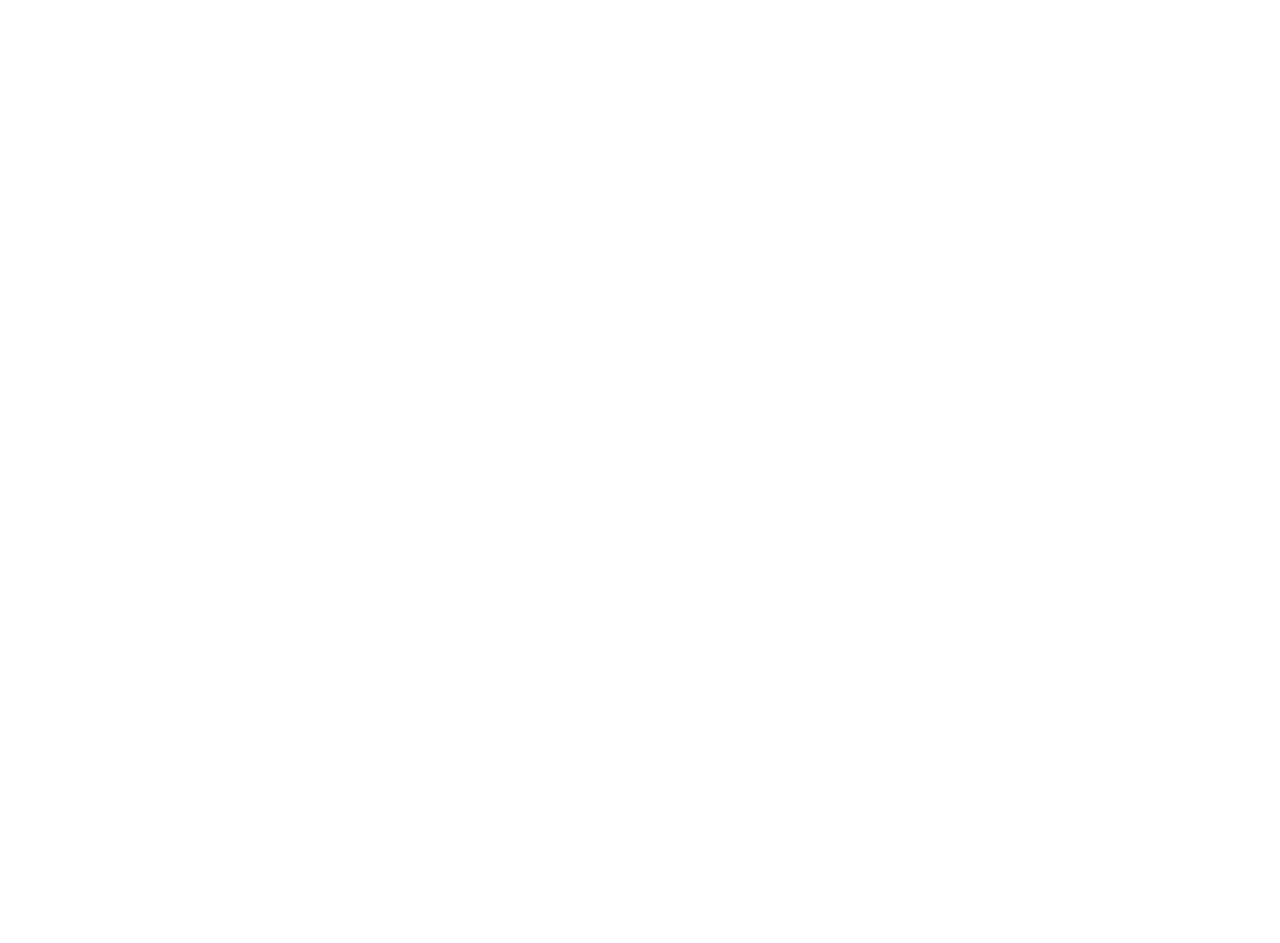
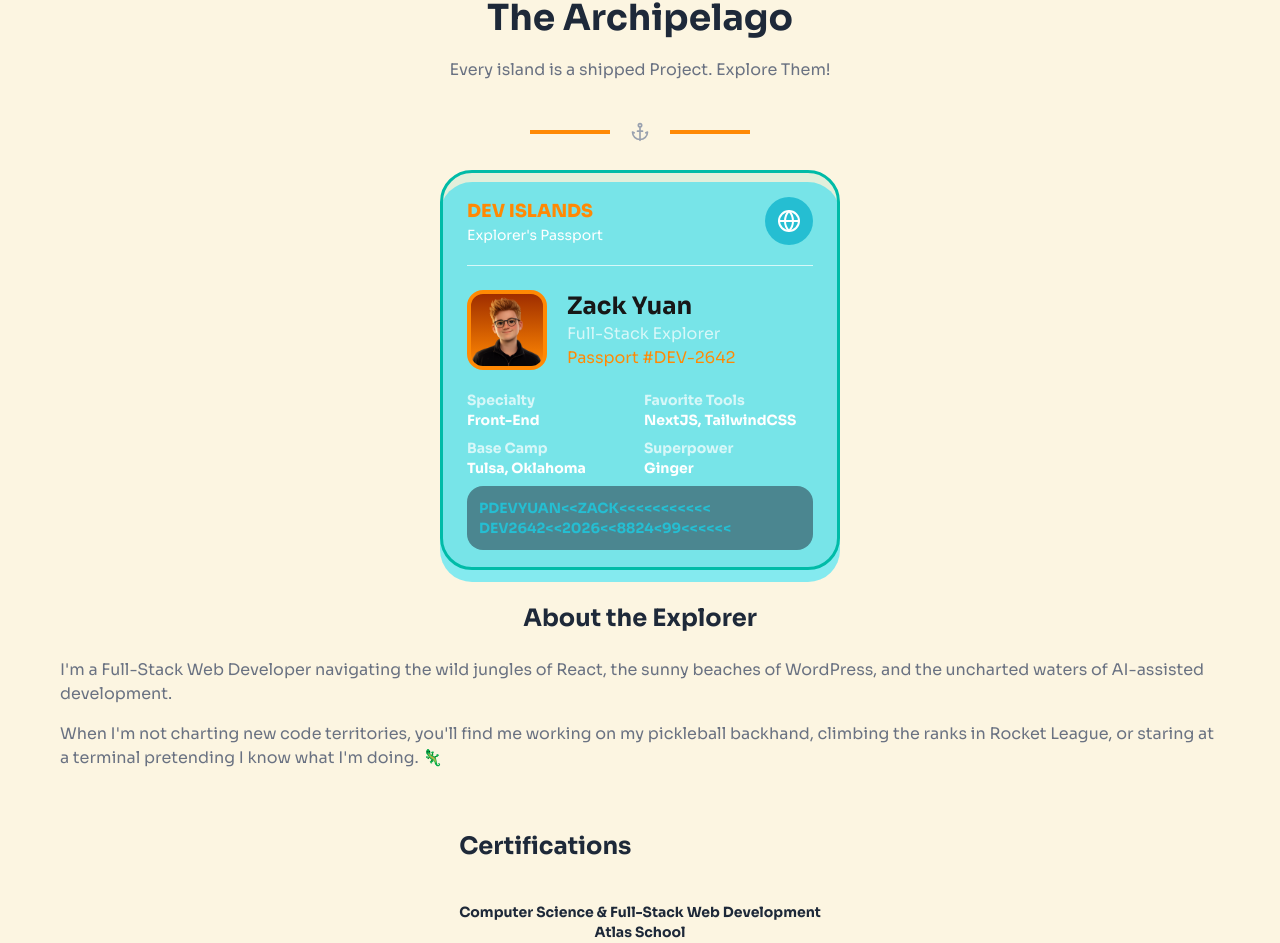
Before and after one commit to zack6yuan/devfolio, a Next.js app in the folder devfolio/: page / in a window 1280 px wide. Shown: the part 1854-2797 px from the top of the page. Before the commit the page ends 1724 px from the top, so only its background shows below. Built offline with nearby package versions, Linux system fonts and the light colour scheme; a web font is replaced by a local one.

Commit message:
update project card.

```diff
--- /dev/null
+++ b/devfolio/app/components/archipelago.tsx
@@ -0,0 +1,114 @@
+import { Anchor, Globe } from "lucide-react";
+import Image from "next/image";
+
+export default function Archipelago() {
+  return (
+    <div className="flex flex-col items-center gap-5 pt-15 bg-[#FCF5E1]">
+    <p className="text-5xl animate-wiggle">🏝️</p>
+      <h1 className="text-4xl text-gray-800 font-bold">The Archipelago</h1>
+      <p className="text-gray-500">Every island is a shipped Project. Explore Them!</p>
+
+      <div className="flex items-center gap-5 p-5">
+        <div className="w-20 h-1 bg-orange-400"></div>
+        <Anchor width={20} height={20} className="text-gray-400" />
+        <div className="w-20 h-1 bg-orange-400"></div>
+      </div>
+
+      <div className="relative w-100 h-100">
+        {/* Back card */}
+        <div className="absolute inset-0 bg-[#00ddff79] rounded-4xl"></div>
+
+        {/* Front card */}
+        <div className="absolute bottom-3 left-1/2 -translate-x-1/2 h-100 w-100 bg-teal-500/10 border-3 border-teal-500 rounded-4xl p-6">
+          <div className="flex justify-between">
+            <div>
+              <p className="text-lg text-orange-400 font-extrabold">
+                DEV ISLANDS
+              </p>
+              <p className="text-sm text-white">Explorer&apos;s Passport</p>
+            </div>
+            <div className="flex justify-center items-center bg-[#25BED2] w-12 h-12 rounded-full">
+              <Globe className="text-white" />
+            </div>
+          </div>
+          <hr className="border-white/70 mt-5 p-3" />
+          <div className="flex justify-start gap-5">
+            <div className="relative w-20 h-20 border-4 border-orange-400 bg-linear-to-b from-orange-800 to-orange-400 rounded-2xl overflow-hidden">
+              <Image
+                src="/zack-img.png"
+                alt="zack-image"
+                fill
+                className="object-cover translate-y-3 scale-130"
+              />
+            </div>
+            <div className="flex flex-col justify-center">
+              <p className="font-bold text-2xl">Zack Yuan</p>
+              <p className="text-white/70 text-md">Full-Stack Explorer</p>
+              <p className="text-orange-400 text-md">Passport #DEV-2642</p>
+            </div>
+          </div>
+          <div className="mt-5 text-sm font-bold justify-start gap-2 grid grid-cols-2">
+            <div className="">
+              <p className=" text-white/70">Specialty</p>
+              <p className="text-white">Front-End</p>
+            </div>
+            <div className="">
+              <p className=" text-white/70">Favorite Tools</p>
+              <p className="text-white">NextJS, TailwindCSS</p>
+            </div>
+            <div className="">
+              <p className=" text-white/70">Base Camp</p>
+              <p className="text-white">Tulsa, Oklahoma</p>
+            </div>
+            <div className="">
+              <p className=" text-white/70">Superpower</p>
+              <p className="text-white">Ginger</p>
+            </div>
+            <div className="text-[#25BED2] bg-gray-800/50 rounded-2xl p-3 col-span-2">
+              <p>
+                PDEVYUAN&lt;&lt;ZACK&lt;&lt;&lt;&lt;&lt;&lt;&lt;&lt;&lt;&lt;&lt;
+              </p>
+              <p>
+                DEV2642&lt;&lt;2026&lt;&lt;8824&lt;99&lt;&lt;&lt;&lt;&lt;&lt;
+              </p>
+            </div>
+          </div>
+        </div>
+      </div>
+      <div className="text-gray-500 flex flex-col mx-15 text-center mb-10 gap-6">
+        <h2 className="text-2xl font-bold text-gray-800">About the Explorer</h2>
+        <div className="text-left flex flex-col gap-4">
+          <p>
+            I&apos;m a Full-Stack Web Developer navigating the wild jungles of React,
+            the sunny beaches of WordPress, and the uncharted waters of
+            AI-assisted development.{" "}
+          </p>
+          <p>
+            When I&apos;m not charting new code territories, you&apos;ll find me working
+            on my pickleball backhand, climbing the ranks in Rocket League, or
+            staring at a terminal pretending I know what I&apos;m doing. 🦎
+          </p>
+        </div>
+      </div>
+      <div className="flex flex-col">
+        <h2 className="text-2xl font-bold mb-10 gap-6 text-gray-800">Certifications</h2>
+        <div className="flex flex-col text-gray-800 font-bold text-sm text-center gap-5">
+            <div className="">
+                <p className="">Computer Science & Full-Stack Web Development</p>
+                <p>Atlas School</p>
+            </div>
+            <div className="">
+                <p>AI Automation</p>
+                <p>OSU CFW</p>
+            </div>
+            <div className="">
+                <p></p>
+            </div>
+            <div className="">
+                <p></p>
+            </div>
+        </div>
+      </div>
+    </div>
+  );
+}
--- a/devfolio/app/page.tsx
+++ b/devfolio/app/page.tsx
@@ -1,3 +1,4 @@
+import Archipelago from "./components/archipelago";
 import Hero from "./components/hero";
 import NavBar from "./components/navbar";
 import Passport from "./components/passport";
@@ -8,6 +9,7 @@
       <NavBar />
       <Hero />
       <Passport />
+      <Archipelago />
     </div>
   );
 }
```
